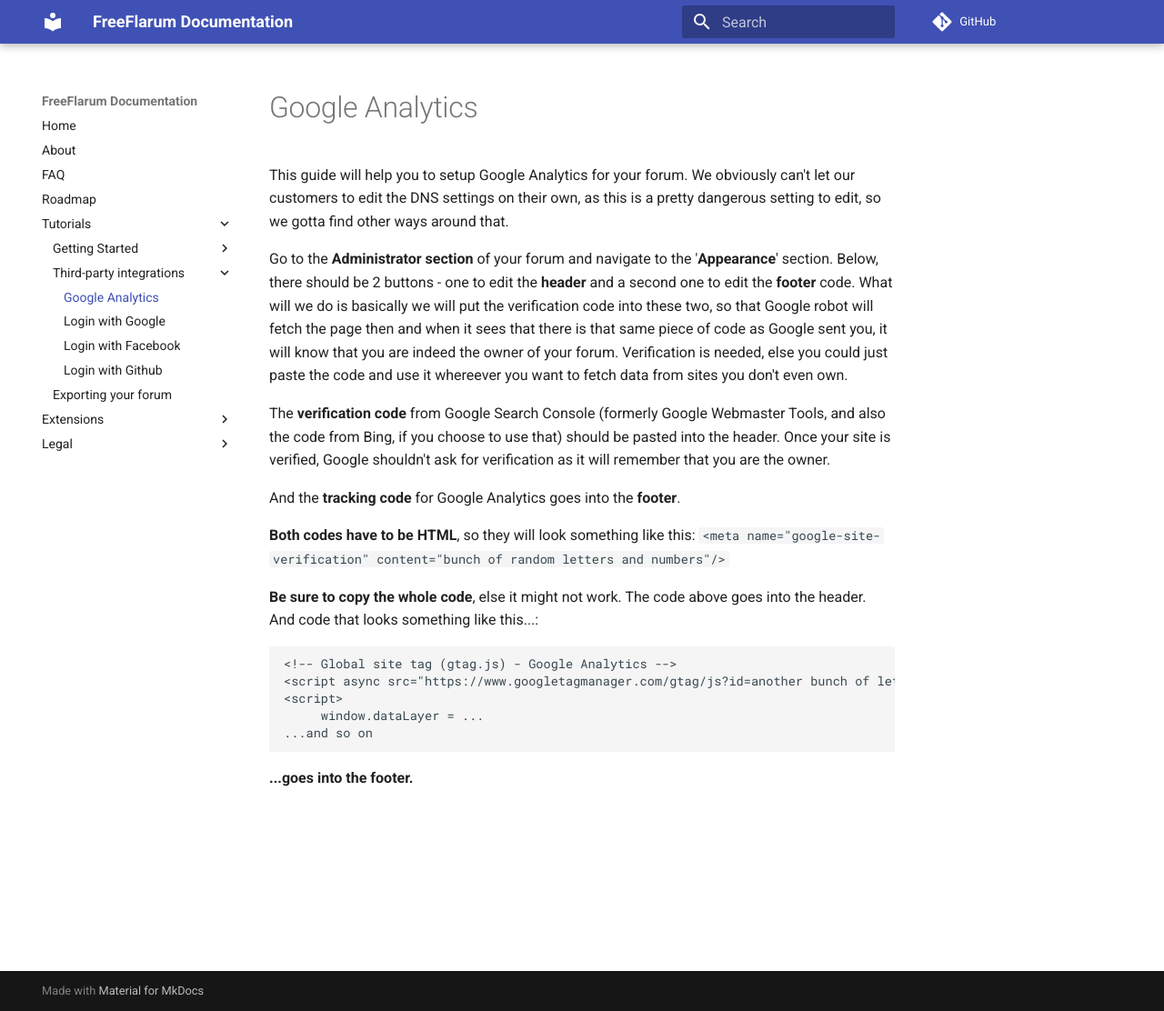
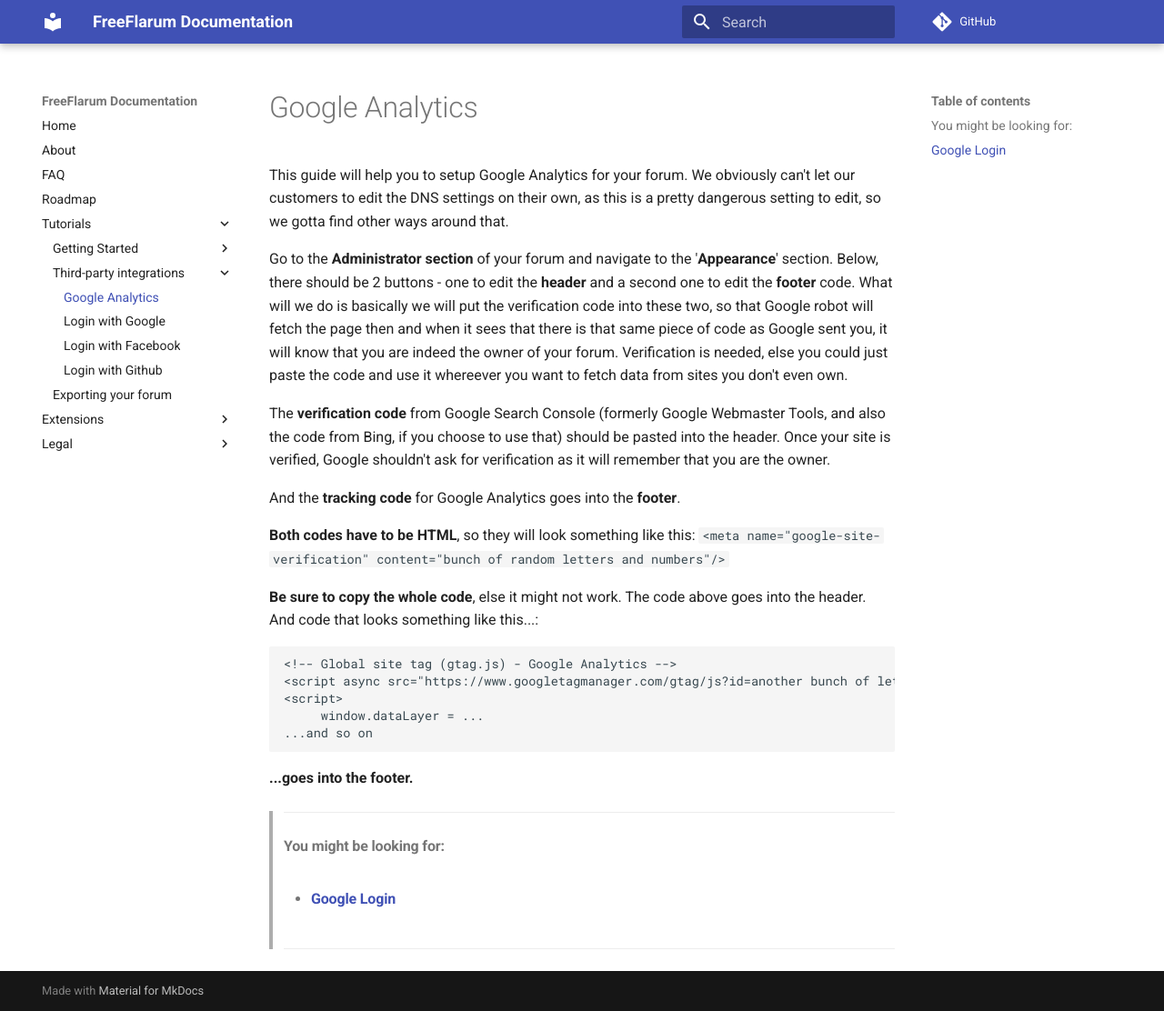
Before and after one commit to FreeFlarum/freeflarum.com, an MkDocs documentation site: the page built from docs/howto/google-analytics.md, in a window 1280 px wide and 1112 px high. Shown: the whole window at 91% size. Built offline with MkDocs 1.6.1 and Material for MkDocs 9.7.7, drawn with Linux system fonts in a browser that asks for light colours; comment, search, counter and statistics services are not loaded.

Commit message:
Update google-analytics.md

````diff
--- a/docs/howto/google-analytics.md
+++ b/docs/howto/google-analytics.md
@@ -23,3 +23,9 @@
 ```
 
 **...goes into the footer.**
+
+> ---
+> #### __You might be looking for:__
+> - #### **[Google Login](https://www.freeflarum.com/docs/howto/social-login/google/)**
+>
+> ---
````
